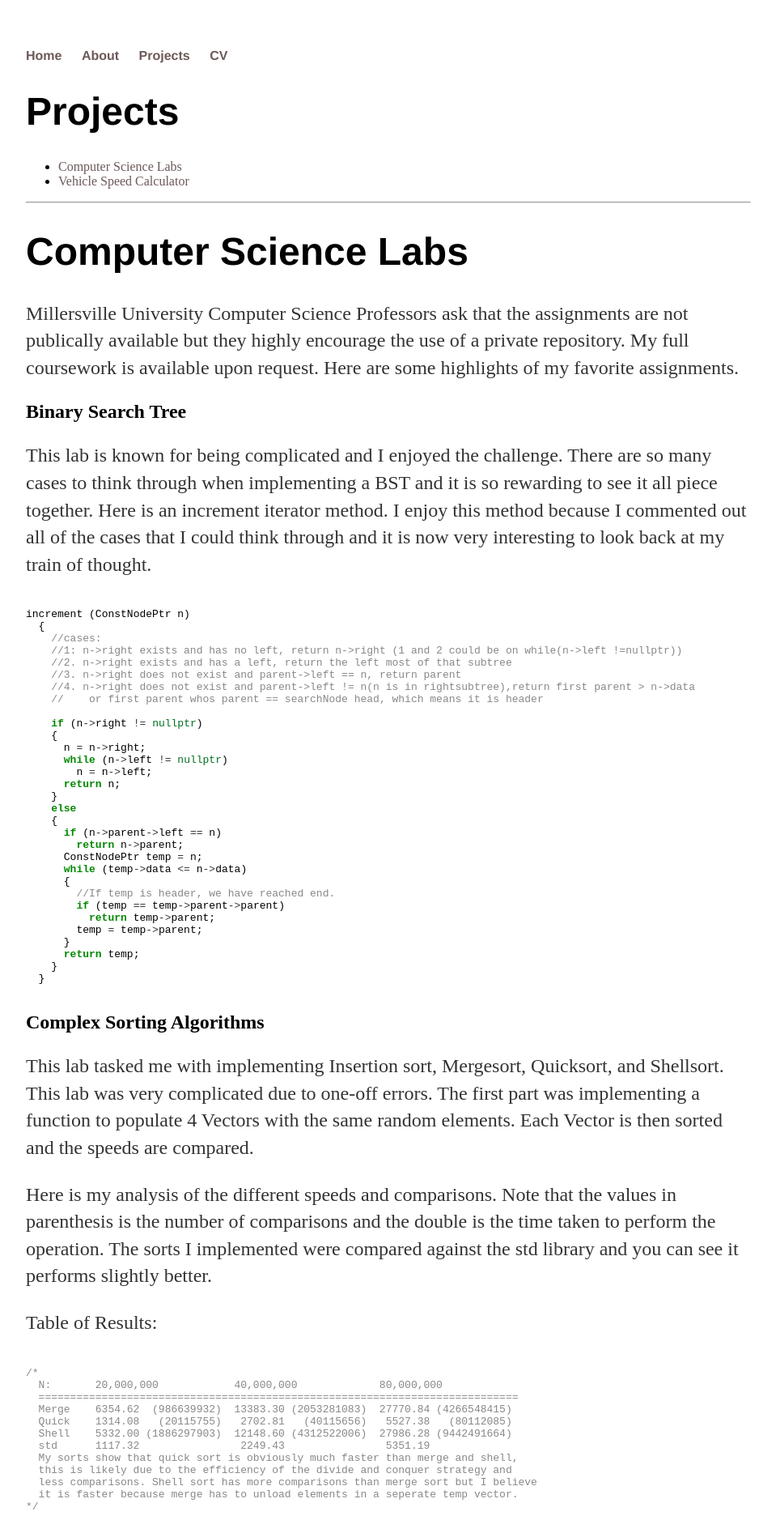
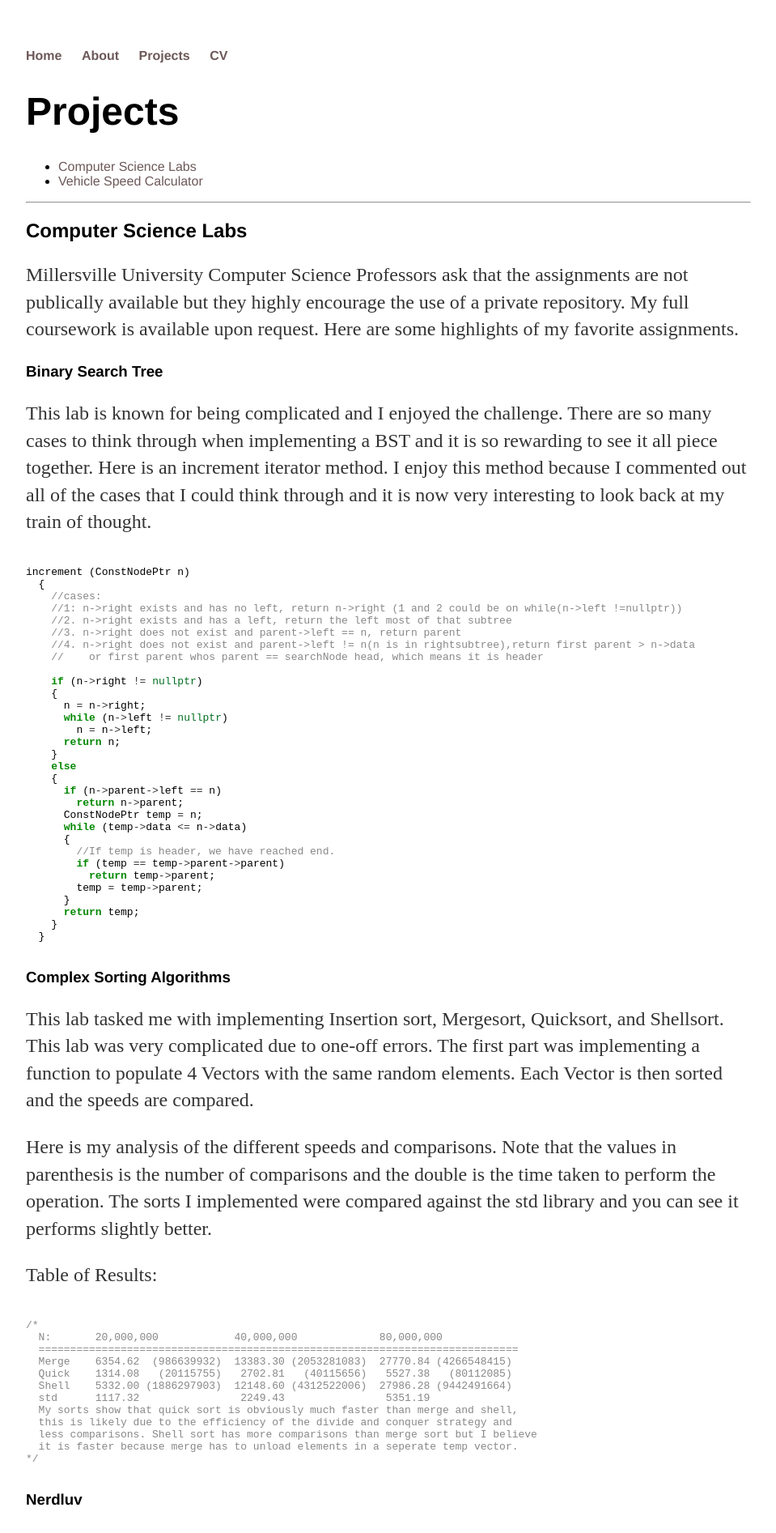
Before and after one commit to MattFossett/mattfossett.github.io, a Jekyll site: the page built from projects/index.md, in a window 1280 px wide. Shown: the top 1893 px of the page at 81% size, without its empty margins (160-1119 px from the left). Built offline with Jekyll 4.4.1, drawn with Linux system fonts in a browser that asks for light colours.

Commit message:
updated headers to be better size and structure

````diff
--- a/_includes/computer_science.md
+++ b/_includes/computer_science.md
@@ -1,4 +1,4 @@
-# Computer Science Labs
+## Computer Science Labs
 
 Millersville University Computer Science Professors ask that
 the assignments are not publically available but they highly
@@ -6,7 +6,7 @@ encourage the use of a private repository. My full coursework is
 available upon request. Here are some highlights of my favorite
 assignments.
 
-## Binary Search Tree
+### Binary Search Tree
 
 This lab is known for being complicated and I enjoyed the
 challenge. There are so many cases to think through when implementing
@@ -49,7 +49,7 @@ increment (ConstNodePtr n)
   }
 ```
 
-## Complex Sorting Algorithms
+### Complex Sorting Algorithms
 
 This lab tasked me with implementing Insertion sort, Mergesort,
 Quicksort, and Shellsort. This lab was very complicated
@@ -79,7 +79,7 @@ Table of Results:
 */
 ```
 
-## Nerdluv
+### Nerdluv
 
 This lab was from the Database/Web Design class and was very fun to implement.
 I was tasked with making an Online Dating website called Nerdluv.
@@ -111,7 +111,7 @@ if ($_SERVER["REQUEST_METHOD"] == "GET") {
 }
 ```
 
-## Javascript Number Puzzle
+### Javascript Number Puzzle
 
 I absolutely love the sliding number puzzle and have had an app on my phone
 for it for years. I have gotten very fast at it (I never get a chance to brag about that).
@@ -143,7 +143,7 @@ did not use anything but HTML, CSS, and JS, it is totally fair game
 to show off the final game on this site!
 Check it out [here!](/puzzle/fifteen.html)
 
-## Filesystem
+### Filesystem
 
 This Operating Systems lab has us implement a filesystem given a formatted disk file.
 This lab is designed to learn how blocks are stored within
--- a/_includes/speed_calculator.md
+++ b/_includes/speed_calculator.md
@@ -1,4 +1,4 @@
-# [Vehicle Speed Calculator](https://github.com/MattFossett/vehicle-speed-calculator)
+## [Vehicle Speed Calculator](https://github.com/MattFossett/vehicle-speed-calculator)
 
 Small Java project designed to calculate the speed of an object given its length and the
 time taken to go from point A to B.
@@ -6,11 +6,11 @@ This Object will also solve for any single unknown variable between length, time
 This small project was started because my travel from Lancaster to Philadelphia
 via Amtrak was very fascinating to me, so I had footage of passing trains and was curious of the speeds.
 
-## Example Case:
+### Example Case:
 > A video taken from a fixed position shows a train passing. Wikipedia has the exact length of one of the train cars. The front of one of the train cars exits the screen, then 3 seconds later the back of that train car exits the screen.
 Now we have: Length, and seconds it took to move that length.
 
-## Vehicle Object Constructor:
+### Vehicle Object Constructor:
 [Vehicle.java](https://github.com/MattFossett/Vehicle-Speed-Calculator/blob/master/Vehicle.java)
 ```java
 /**
@@ -41,7 +41,7 @@ public Vehicle(double lengthInFeet, double seconds,double MPH){
 }
 ```
 
-## Driver Example
+### Driver Example
 Here is an example using [VehicleDriver.java](https://github.com/MattFossett/Vehicle-Speed-Calculator/blob/master/VehicleDriver.java)
 
 After taking a video of a passing train we can find that the length of a single car is [85.3 feet long](https://en.wikipedia.org/wiki/Amfleet).
--- a/css/main.css
+++ b/css/main.css
@@ -22,6 +22,7 @@ nav ul li, footer ul li {
 a {
     text-decoration: none;
     color: #6d5959;
+    font-family: 'Helvetica', 'Arial', 'Sans-Serif';
 }
 a:hover {
     text-decoration: underline;
@@ -29,6 +30,10 @@ a:hover {
 h1 {
     font-size: 3em;
     font-family:'Helvetica', 'Arial', 'Sans-Serif';
+}
+
+h2, h3, h4, h5, h6 {
+    font-family: 'Helvetica', 'Arial', 'Sans-Serif';
 }
 p {
     font-size: 1.5em;
````
Also changed, not shown: _includes/its_not_foss.md (+1 -1 lines).
